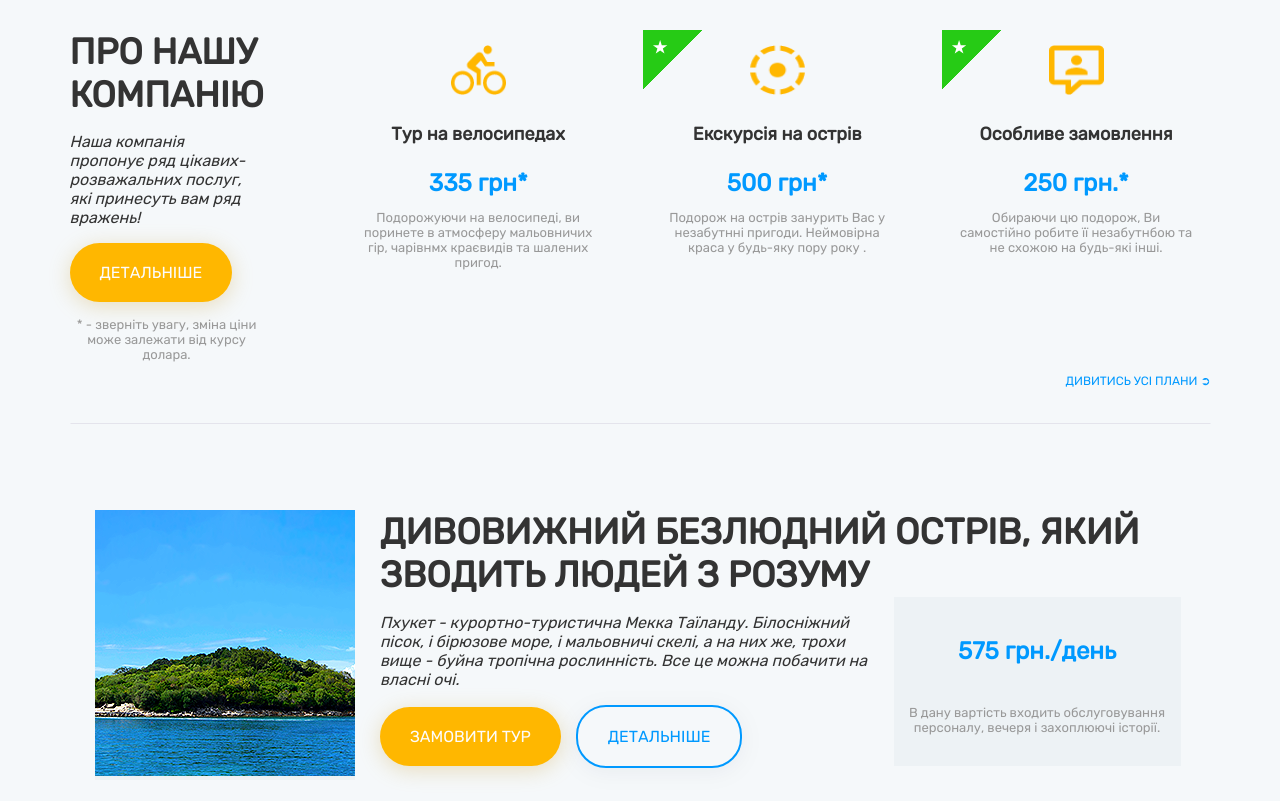
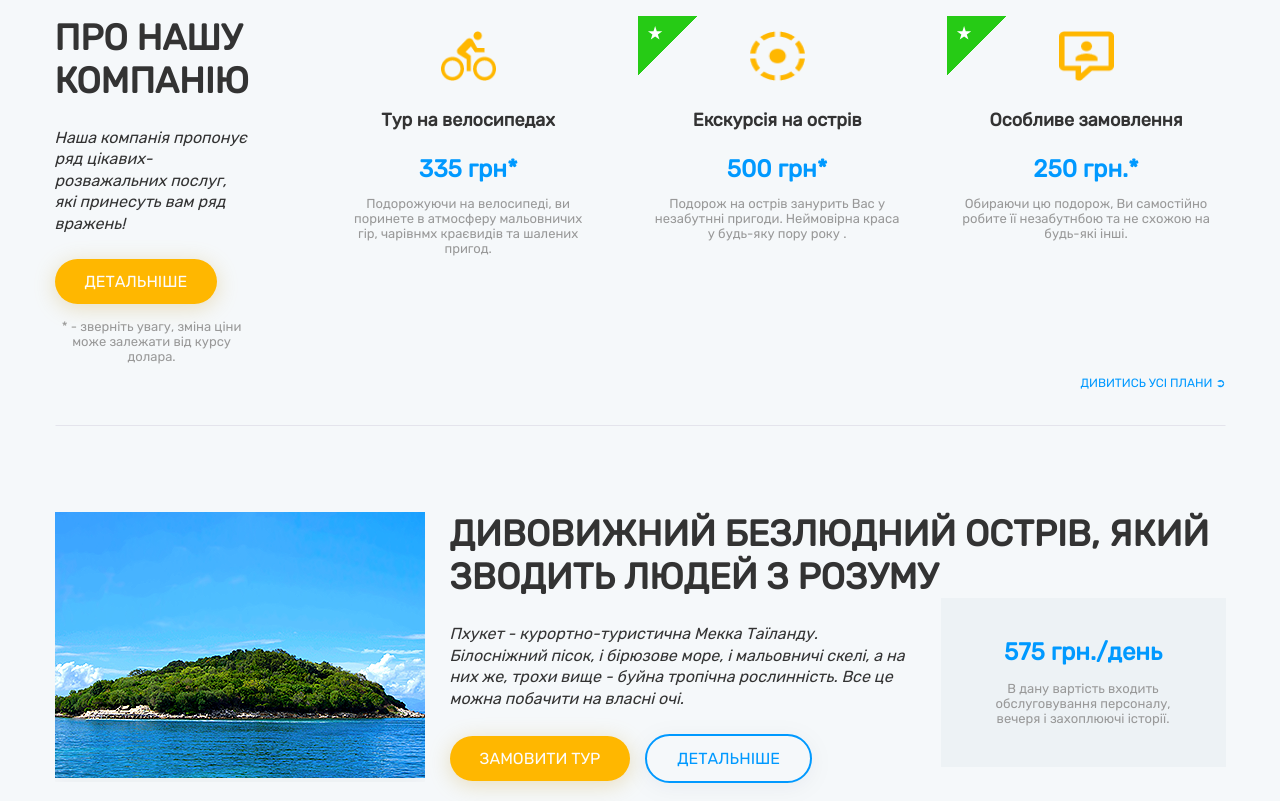
Before and after one commit to watersidex/strips, a website: page docs/index.html in a window 1280 px wide. Shown: the part 1380-2181 px from the top of the page. Drawn offline with Linux system fonts and the light colour scheme.

Commit message:
cgommmtiеrеt

```diff
--- a/src/sass/component/main.sass
+++ b/src/sass/component/main.sass
@@ -12,6 +12,7 @@
         display: flex
         flex-wrap: wrap
         flex-direction: column
+        justify-content: space-between
         width: 100%
 
         +media (768)
@@ -30,7 +31,7 @@
             width: calc(100% - 317px)
 
 .taiimg
-    padding: 0 25px
+    padding: 0 25px 0 0
 
     img
         width: 100%
@@ -41,7 +42,7 @@
             width: 270px
 
         +media(1024)
-            width: 100%
+            width: 370px
 
 
 .wave
--- a/src/sass/styles.sass
+++ b/src/sass/styles.sass
@@ -36,7 +36,6 @@ hr
 .wrapper
     margin: 0 auto
     max-width: 1171px
-    padding: 0 15px
     box-sizing: border-box
 
 .top
@@ -179,7 +178,7 @@ h1
     text-align: center
     color: #fdfcfb
     margin-right: 15px
-    padding: 20px 30px
+    padding: 13px 30px
     margin-bottom: 15px
     border-radius: 30px
     filter: drop-shadow(0px 4px 10.5px rgba(193, 139, 1, 0.24))
@@ -292,6 +291,8 @@ h1
     color: #333
     font-size: 16px
     margin-right: 15px
+    margin: 25px 0
+    line-height: 21.5px
     font-style: italic
 
 .plans
@@ -301,15 +302,18 @@ h1
     color: #0099ff
 
 .pricard
-    width: 287px
+    width: 285px
+    padding: 25px 50px
     height: 169px
     margin: 0
+    box-sizing: border-box
     text-align: center
     background-color: #edf2f5
 
 .pricard h5
     font-size: 24px
     color: #0099ff
+    margin: 15px 0
 
 .blue
     color: #0099ff
```
Also changed, not shown: docs/css/styles.css.
